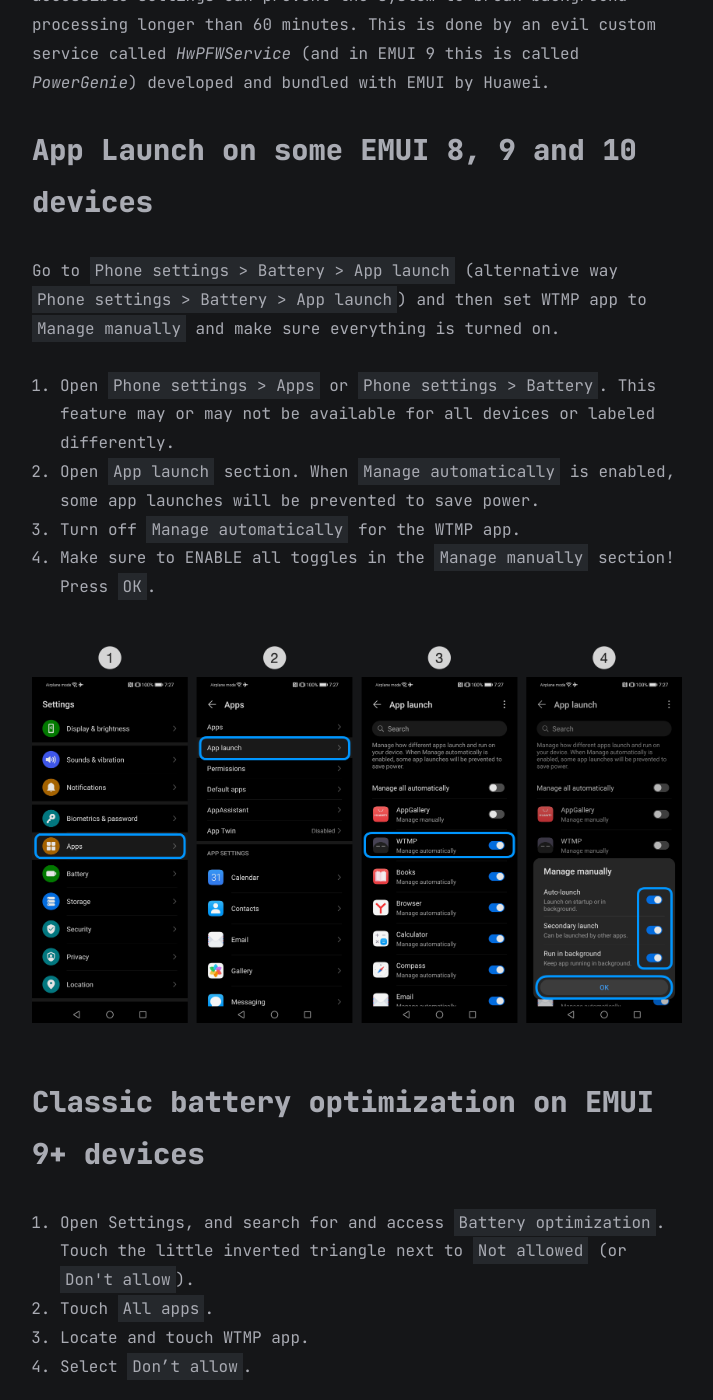
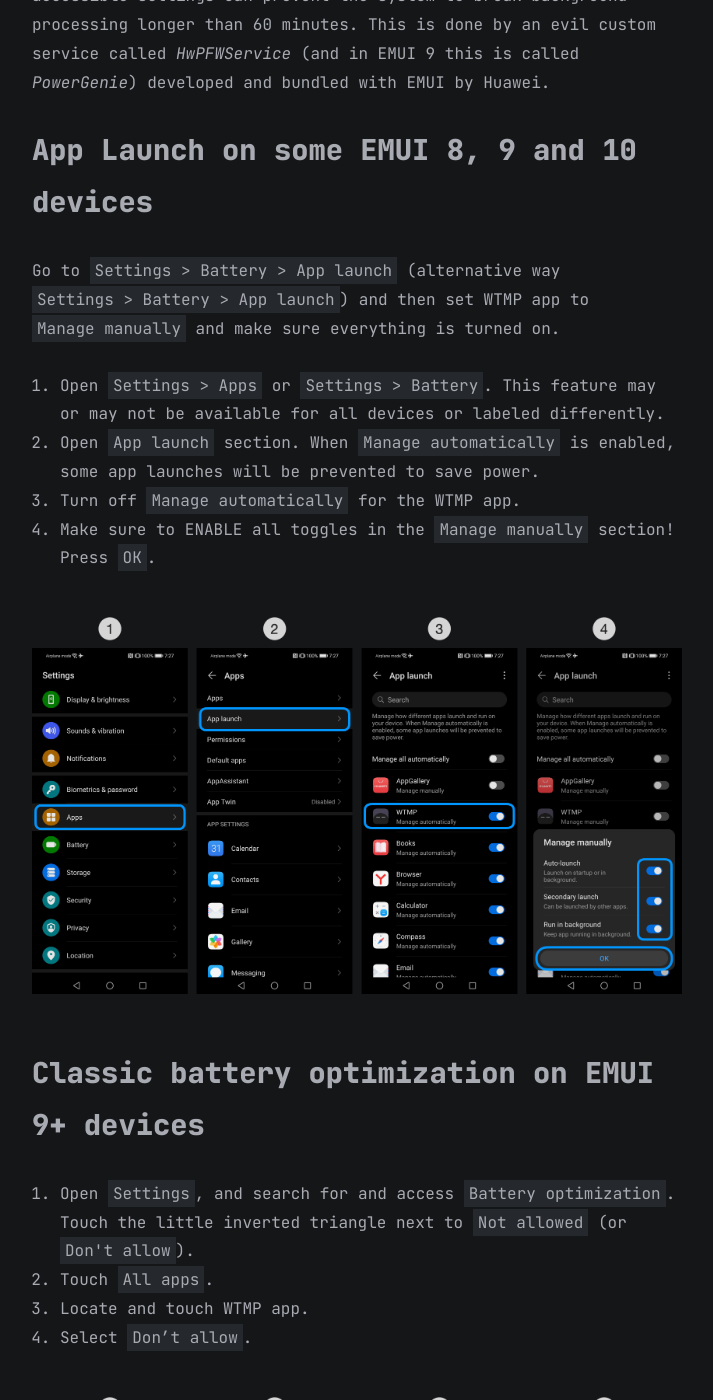
Before and after one commit to mdnghtdv/mdnghtdv.github.io, a Jekyll site: the page built from all_collections/_posts/2022-04-10-wtmp-background-work-huawei.md, in a window 1280 px wide and 1400 px high, scrolled down 830 px. Shown: the whole window, without its empty margins (283-996 px from the left). Built offline with Jekyll 4.4.1, drawn with Linux system fonts in a browser that asks for light colours.

Commit message:
Update 2022-04-10-wtmp-background-work-huawei.md

```diff
--- a/all_collections/_posts/2022-04-10-wtmp-background-work-huawei.md
+++ b/all_collections/_posts/2022-04-10-wtmp-background-work-huawei.md
@@ -17,9 +17,9 @@
 
 ## App Launch on some EMUI 8, 9 and 10 devices
 
-Go to `Phone settings > Battery > App launch` (alternative way `Phone settings > Battery > App launch`) and then set WTMP app to `Manage manually` and make sure everything is turned on.
+Go to `Settings > Battery > App launch` (alternative way `Settings > Battery > App launch`) and then set WTMP app to `Manage manually` and make sure everything is turned on.
 
-1. Open `Phone settings > Apps` or `Phone settings > Battery`. This feature may or may not be available for all devices or labeled differently.
+1. Open `Settings > Apps` or `Settings > Battery`. This feature may or may not be available for all devices or labeled differently.
 2. Open `App launch` section. When `Manage automatically` is enabled, some app launches will be prevented to save power.
 3. Turn off `Manage automatically` for the WTMP app.
 4. Make sure to ENABLE all toggles in the `Manage manually` section! Press `OK`.
@@ -28,7 +28,7 @@
 
 ## Classic battery optimization on EMUI 9+ devices
 
-1. Open Settings, and search for and access `Battery optimization`. Touch the little inverted triangle next to `Not allowed` (or `Don't allow`).
+1. Open `Settings`, and search for and access `Battery optimization`. Touch the little inverted triangle next to `Not allowed` (or `Don't allow`).
 2. Touch `All apps`.
 3. Locate and touch WTMP app.
 4. Select `Don’t allow`.
```
